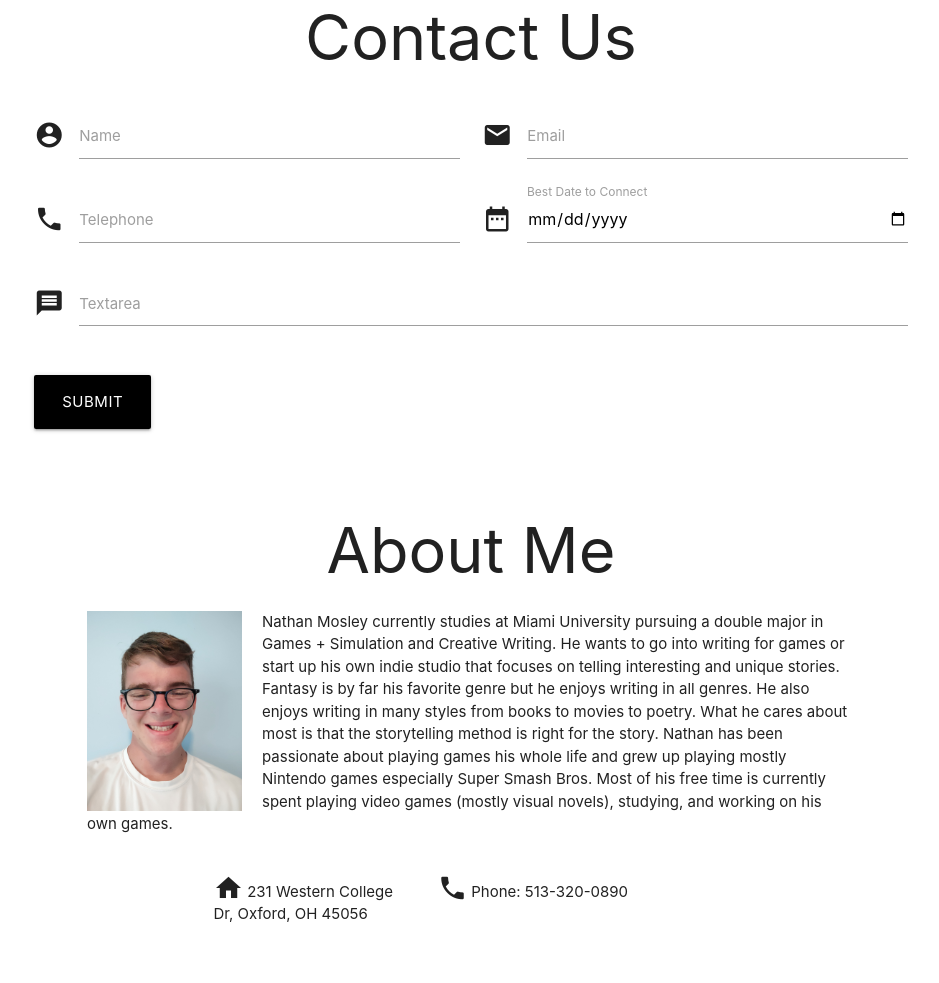
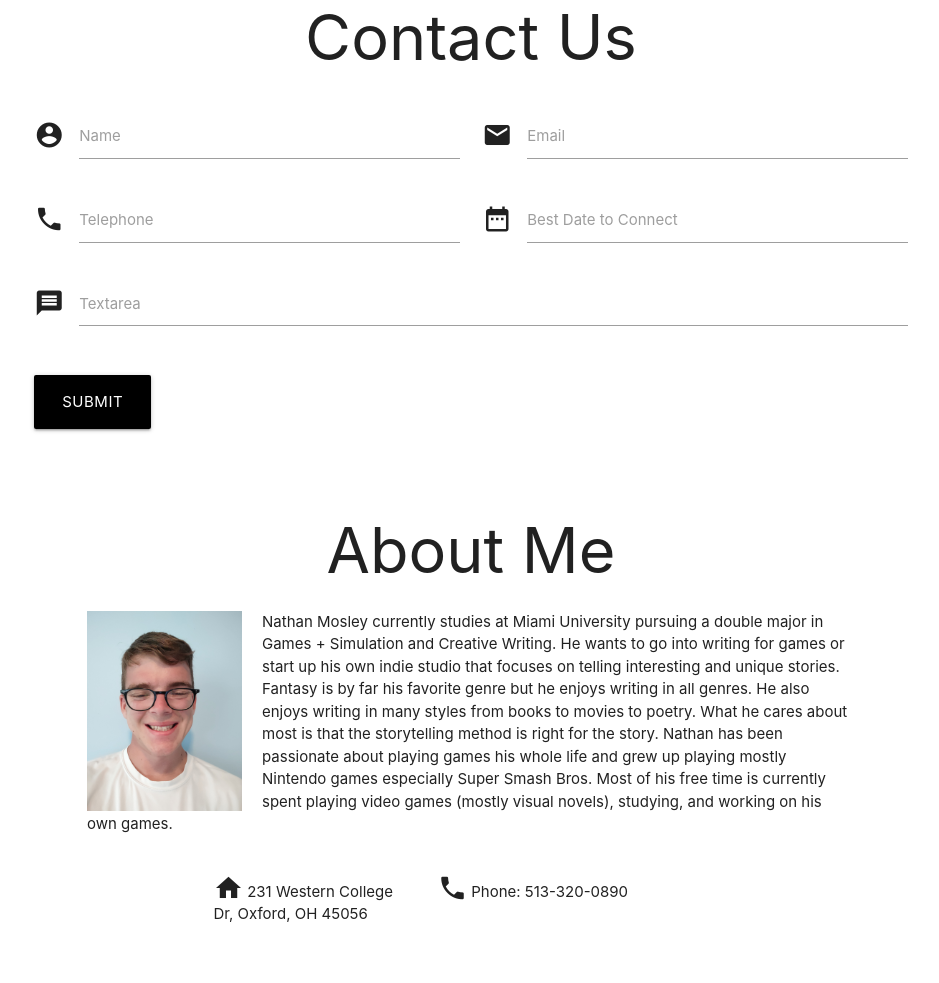
Before and after one commit to NathanMosley/Assigment2, a plain HTML site: page index.html in a window 1280 px wide. Shown: the part 1703-2686 px from the top of the page, without its empty margins (169-1108 px from the left). Drawn offline with nearby package versions, Linux system fonts and the light colour scheme.

Commit message:
Update index.html

```diff
--- a/index.html
+++ b/index.html
@@ -243,7 +243,7 @@
                             </div>
                             <div class="input-field col s6">
                                 <i class="material-icons prefix">date_range</i>
-                                <input id="daaate" type="date" class="validate">
+                                <input id="daaate" type="text" class="validate">
                                 <label for="daaate">Best Date to Connect</label>
                                 </div>
                             <div class="input-field col s12">
```
